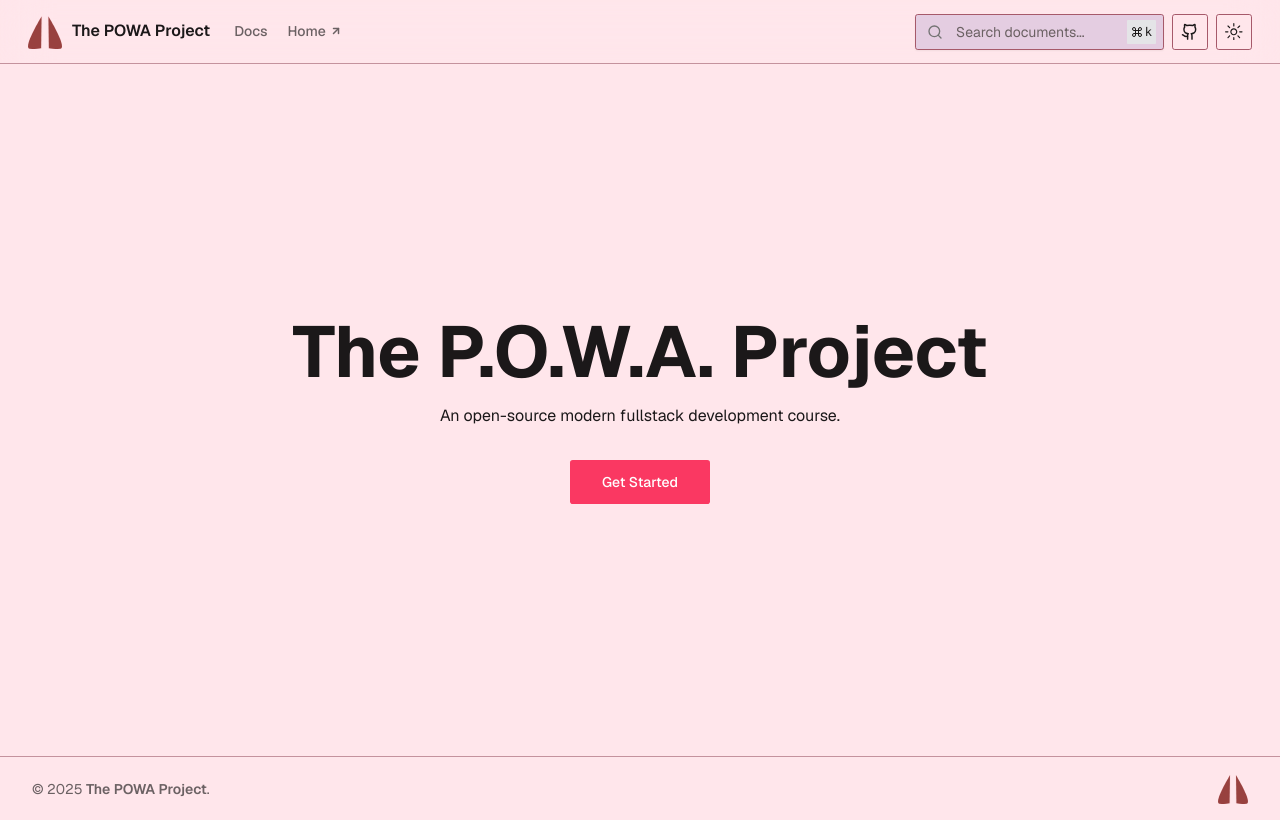
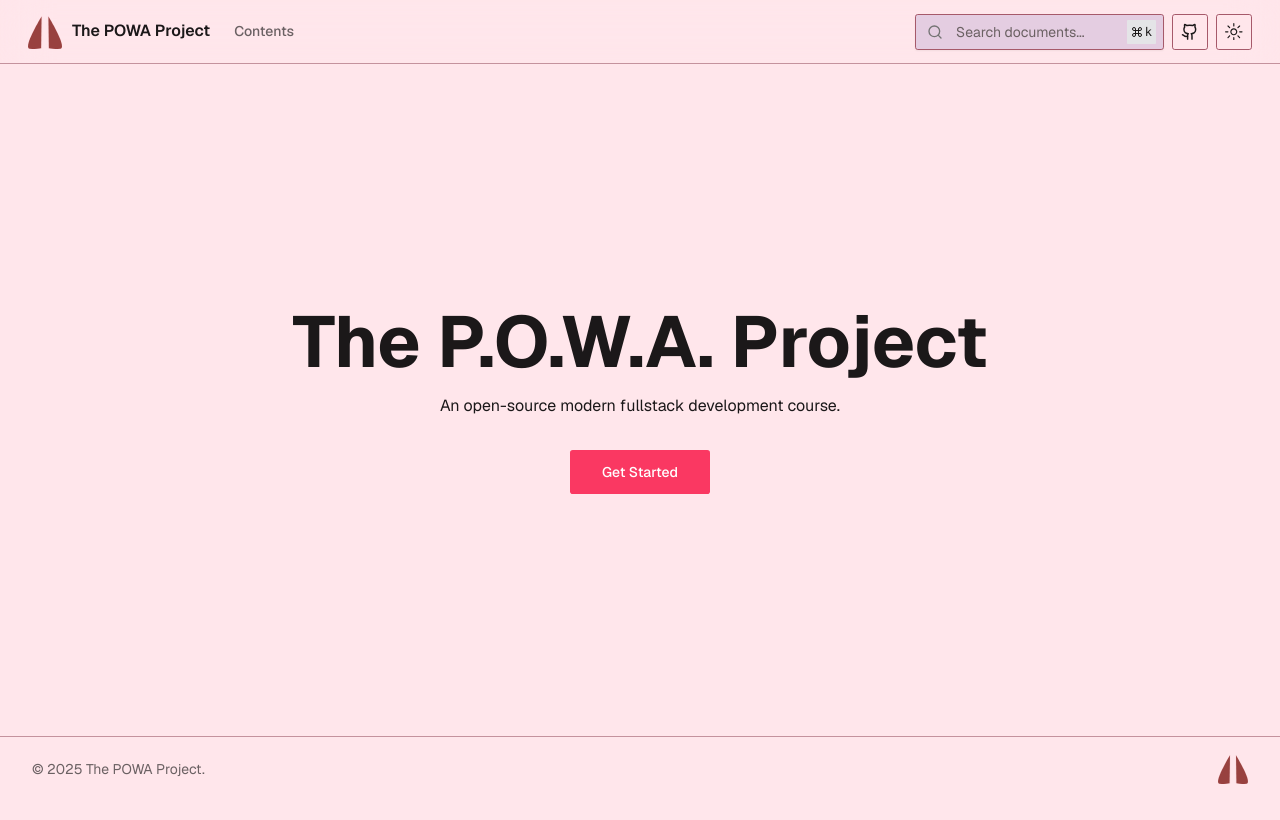
Before and after one commit to HumphreyKwok/powa, a Next.js app: page / in a window 1280 px wide. Built offline with nearby package versions, Linux system fonts and the light colour scheme.

Commit message:
updated homepage layout, links

```diff
--- a/app/layout.tsx
+++ b/app/layout.tsx
@@ -61,9 +61,11 @@ export default function RootLayout({
           enableSystem
           disableTransitionOnChange
         >
-          <Navbar />
-          <main className="px-5 sm:px-8 h-auto">{children}</main>
-          <Footer />
+          <div className="flex flex-col items-center justify-center min-h-screen">
+            <Navbar />
+            {children}
+            <Footer />
+          </div>
         </ThemeProvider>
       </body>
     </html>
--- a/app/page.tsx
+++ b/app/page.tsx
@@ -5,7 +5,7 @@ import { buttonVariants } from "@/components/ui/button"
 
 export default function Home() {
   return (
-    <div className="min-h-[86.5vh] flex flex-col justify-center items-center text-center px-2 py-8">
+    <main className="flex flex-col flex-1 justify-center items-center text-center px-2 py-8">
       <h1 className="text-4xl font-bold mb-4 sm:text-7xl">
         The P.O.W.A. Project
       </h1>
@@ -20,6 +20,6 @@ export default function Home() {
           Get Started
         </Link>
       </div>
-    </div>
+    </main>
   )
 }
--- a/components/navigation/footer.tsx
+++ b/components/navigation/footer.tsx
@@ -9,16 +9,15 @@ export function Footer() {
       <div className="flex flex-wrap items-center justify-center sm:justify-between gap-4 sm:gap-0 w-full h-full px-2 sm:py-0 py-3 sm:px-4 lg:px-8 text-sm text-muted-foreground">
         <p className="text-center">
           &copy; {new Date().getFullYear()}{" "}
-          <Link className="font-semibold" href={Company.link}>
-            {Company.name}
-          </Link>
-          .
+          {/* <Link className="font-semibold" href={Company.link}> */}
+          {Company.name}
+          {/* </Link> */}.
         </p>
         {Company.branding !== false && (
           <div className="text-center hidden md:block">
             <Link
               className="font-semibold"
-              href="https://www.rubixstudios.com.au"
+              href="https://hinzik.dev/"
               target="_blank"
               rel="noopener noreferrer"
             >
--- a/components/navigation/navbar.tsx
+++ b/components/navigation/navbar.tsx
@@ -51,7 +51,8 @@ export function Navbar() {
 export function NavMenu({ isSheet = false }) {
   return (
     <>
-      {Navigations.map((item) => {
+      {Navigations.map(
+        (item: { title: string; href: string; external?: string }) => {
           const Comp = (
             <Anchor
               key={item.title + item.href}
@@ -64,7 +65,10 @@ export function NavMenu({ isSheet = false }) {
             >
               {item.title}{" "}
               {item.external && (
-              <LuArrowUpRight className="w-3 h-3 align-super" strokeWidth={3} />
+                <LuArrowUpRight
+                  className="w-3 h-3 align-super"
+                  strokeWidth={3}
+                />
               )}
             </Anchor>
           )
@@ -75,7 +79,8 @@ export function NavMenu({ isSheet = false }) {
           ) : (
             Comp
           )
-      })}
+        }
+      )}
     </>
   )
 }
--- a/package.json
+++ b/package.json
@@ -1,6 +1,6 @@
 {
-  "name": "rubix-documents",
-  "version": "1.0.0",
+  "name": "powa",
+  "version": "0.9.0",
   "private": false,
   "scripts": {
     "dev": "next dev",
--- a/settings/navigation.tsx
+++ b/settings/navigation.tsx
@@ -2,16 +2,16 @@ import { PageRoutes } from "@/lib/pageroutes"
 
 export const Navigations = [
   {
-    title: "Docs",
+    title: "Contents",
     href: `/docs${PageRoutes[0].href}`,
   },
-  {
-    title: "Home",
-    href: "https://www.rubixstudios.com.au/",
-    external: true,
-  },
+  // {
+  //   title: "Home",
+  //   href: "https://www.rubixstudios.com.au/",
+  //   external: true,
+  // },
 ]
 
 export const GitHubLink = {
-  href: "https://github.com/rubixvi/rubix-documents",
+  href: "https://github.com/humphreykwok/powa",
 }
```
Lines whose indentation alone changed are shown as unchanged.
